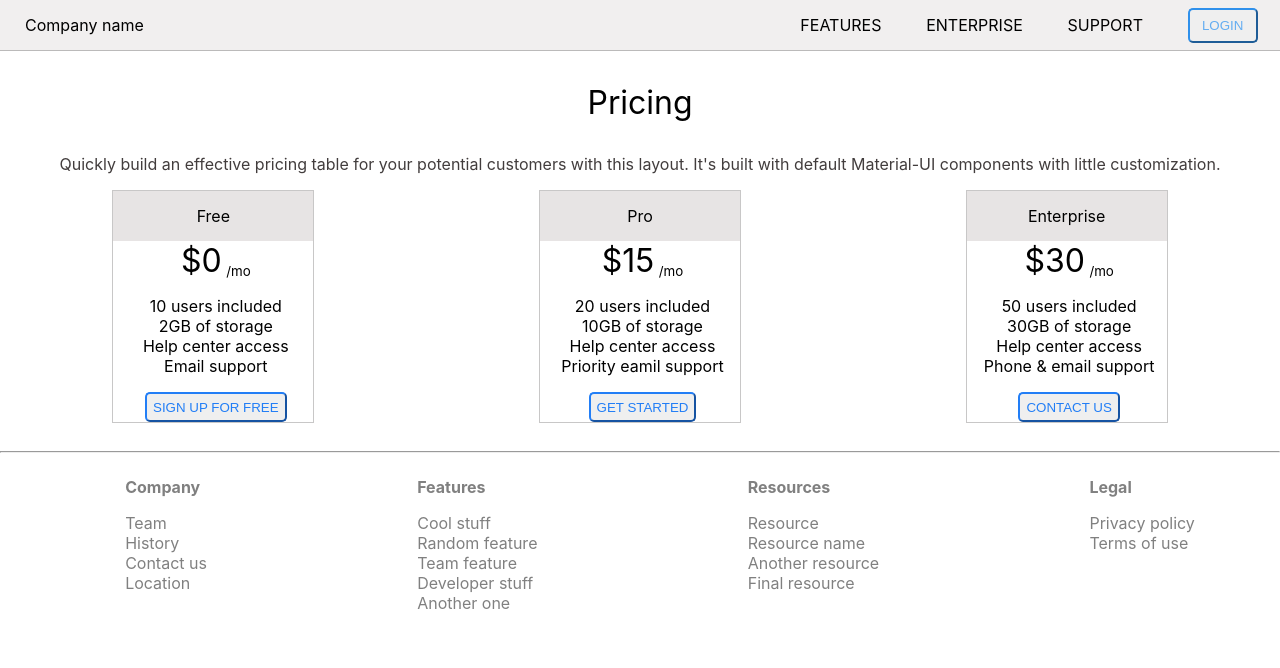
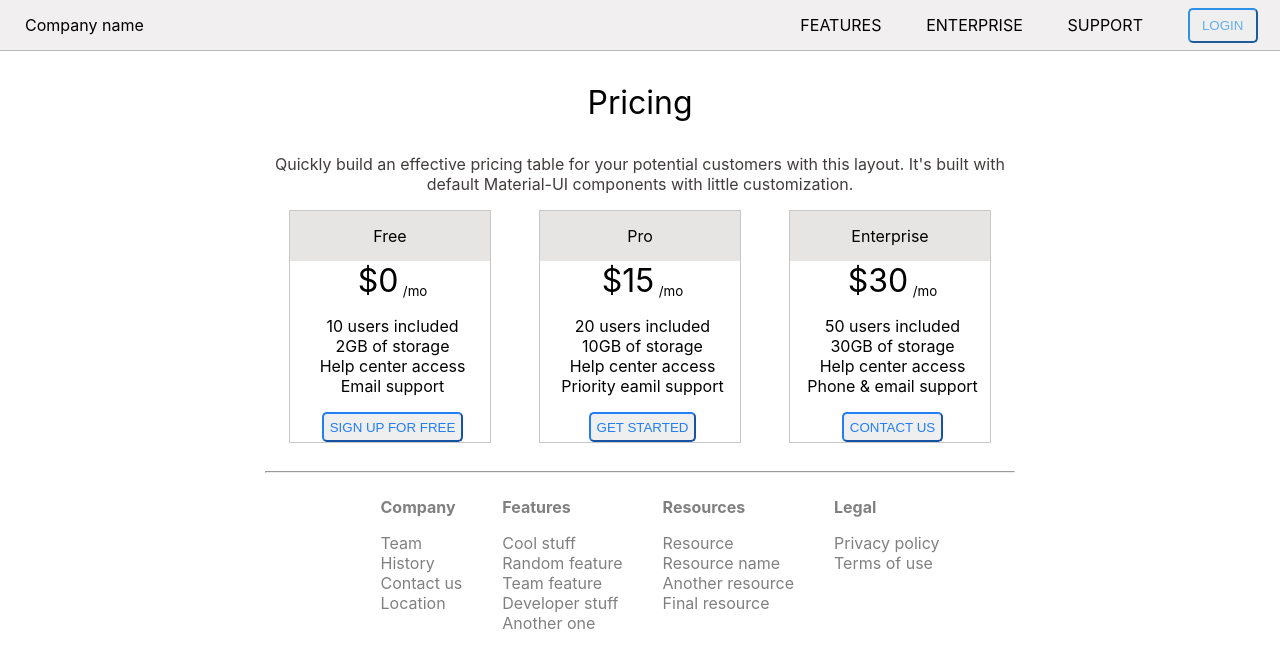
Before and after one commit to madhuvayya/React-UI, a React (Create React App) app: page / in a window 1280 px wide. Shown: the top 668 px of the page. Built offline with nearby package versions, Linux system fonts and the light colour scheme.

Commit message:
Added sub-container css class to align contents center

```diff
--- a/src/App.js
+++ b/src/App.js
@@ -8,8 +8,10 @@ function App() {
     <div className="App">
       <div id="container">
         <Header />
-        <Subscription />
-        <Footer />
+        <div class='sub-container'>
+          <Subscription />
+          <Footer />
+        </div>
       </div>
     </div>
   );
--- a/src/css/style.css
+++ b/src/css/style.css
@@ -41,8 +41,16 @@ a {
     width: 70px;
 }
 
+.sub-container {
+    display: flex;
+    flex-direction: column;
+    align-items: center;
+    /* width: 600px; */
+}
+
 .subscription {
     text-align: center;
+    width: 750px;
 }
 
 .text {
```
